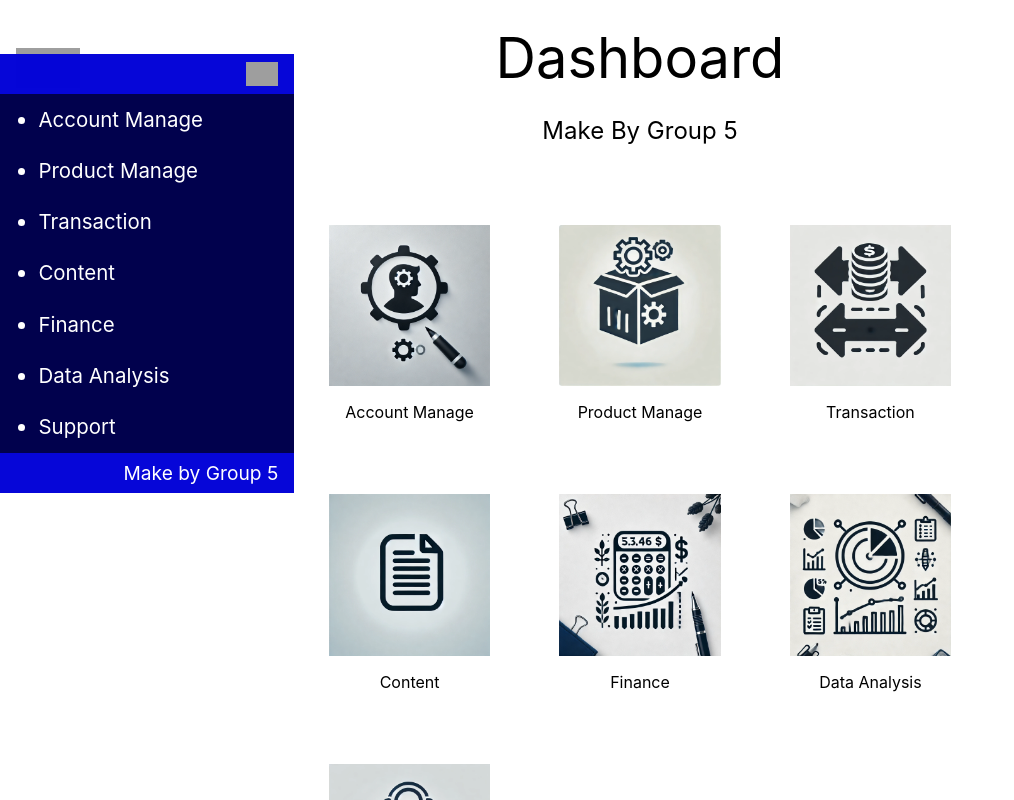
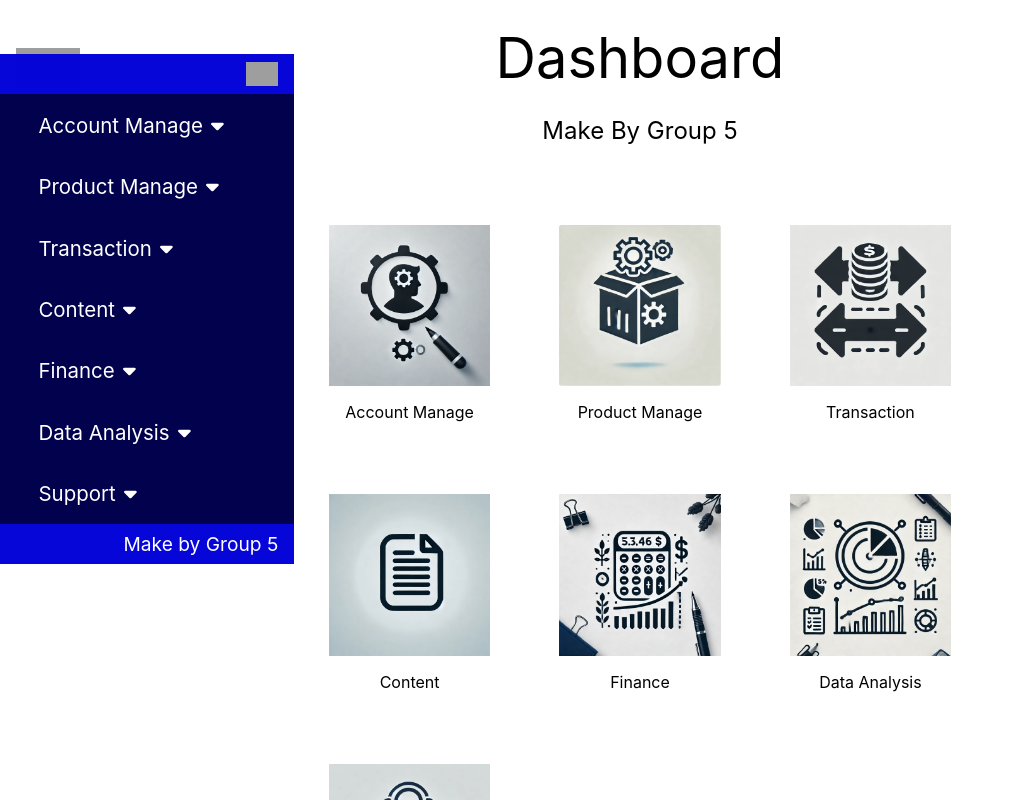
Before and after one commit to SE1868-NJ/SWP391_G5_SE1868, a React (Create React App) app: page / in a window 1280 px wide. Both pictures are taken after a click on the picture 48 px from the left and 68 px from the top of the page. Shown: the top 800 px of the page, without its empty margins (0-1014 px from the left). Built offline with nearby package versions, Linux system fonts and the light colour scheme; grey boxes are pictures that could not be loaded.

Commit message:
Hòa_13/11_Second

```diff
--- a/src/layout/components/Menu/Menu.js
+++ b/src/layout/components/Menu/Menu.js
@@ -1,8 +1,9 @@
 import styles from "./Menu.module.css";
 import { useNavigate } from "react-router-dom";
-import { useState } from "react";
+import { FontAwesomeIcon } from "@fortawesome/react-fontawesome";
+import { faCaretUp } from "@fortawesome/free-solid-svg-icons";
 
-function Menu() {
+function Menu({ handleClickDisplay }) {
   const items = [
     { name: "Account Manage", path: "/account_manage" },
     { name: "Product Manage", path: "/product_manage" },
@@ -19,13 +20,12 @@ function Menu() {
     navigate(item.path);
   };
 
-  let [display, setDisplay] = useState('')
-  const handleClickDisplay = () => {
-    setDisplay('none');
+  const handleClickDisplayss = () => {
+    handleClickDisplay();
   };
 
   return (
-    <div className={styles.wrapper} style={{display: display}}>
+    <div className={styles.wrapper}>
       <div
         style={{
           width: "100%",
@@ -36,24 +36,27 @@ function Menu() {
         }}
       >
         <img
-        onClick={() => handleClickDisplay()}
+          onClick={() => handleClickDisplayss()}
           className={styles.img_sidebar_menu}
           alt="img_sidebar_menu"
           src="/Menu.png"
         />
       </div>
       <div className={styles.sidebar_menu}>
-        <div className={styles.items_sidebar_menu}>
         {items.map((item) => (
           <div key={item.path} className={styles.items_sidebar_menu}>
             <ul className={styles.ul}>
-                <li onClick={() => handleClick(item)} key={item.path}>
+              <li className={styles.li} onClick={() => handleClick(item)} key={item.path}>
                 {item.name}
               </li>
+              <FontAwesomeIcon
+                  className={styles.arrow_in_menu}
+                  icon={faCaretUp}
+                  flip="vertical"
+                />
             </ul>
           </div>
         ))}
-        </div>
       </div>
       <div className={styles.content_sidebar_G5}>Make by Group 5</div>
     </div>
--- a/src/layout/components/Menu/Menu.module.css
+++ b/src/layout/components/Menu/Menu.module.css
@@ -1,4 +1,4 @@
-.wrapper{
+.wrapper {
   position: fixed;
   top: 6.8vh;
   width: 23%;
@@ -8,39 +8,51 @@
     cụ thể là hình Menu có z-index nhỏ hơn sẽ bị đè xuốngxuống */
 }
 
-.img_sidebar_menu{
+.img_sidebar_menu {
   height: 3vh;
   width: 4vh;
   margin-right: 2vh;
   cursor: pointer;
 }
 
-.sidebar_menu{
+.sidebar_menu {
   width: 100%;
   background: rgb(1, 1, 77);
 }
 
-
-.items_sidebar_menu{
+.items_sidebar_menu {
   display: flex;
   flex-direction: column;
   color: white;
   font-size: 1.6vw;
 }
 
-.ul{
+.ul {
   margin-left: 3vw;
   padding: 0;
   line-height: 0.5;
+  /* line-height là khoảng cách giữa các dòng */
+}
+
+.li {
+  display: inline-block;
+  /* Hoặc inline-flex, inline */
+  width: auto; /* Để nội dung xác định chiều rộng */
   cursor: pointer;
-    /* line-height là khoảng cách giữa các dòng */
-
-    &:hover{
+  &:hover {
     text-decoration: underline;
   }
 }
 
-.content_sidebar_G5{
+.arrow_in_menu {
+  margin-left: 1vh;
+  cursor: pointer;
+  position: "absolute";
+  z-index: "10";
+  right: "3vh";
+}
+
+.content_sidebar_G5 {
   display: flex;
   justify-content: end;
   align-items: center;
--- a/src/router/Dashboard.js
+++ b/src/router/Dashboard.js
@@ -32,18 +32,13 @@ function Dashboard() {
   };
 
   let [display, setDisplay] = useState(false);
-  let [forceUpdate, setForceUpdate] = useState(false);
-
   const handleClickDisplay = () => {
       setDisplay(!display);
-      setForceUpdate(!forceUpdate);
   };
 
-  console.log(display)
-  console.log(forceUpdate)
   return (
     <>
-    {display && <Menu/>}
+    {display && <Menu handleClickDisplay ={handleClickDisplay}/>}
       <div className={styles.wrapper}>
         <img
           onClick={() => handleClickDisplay()}
```
Lines whose indentation alone changed are shown as unchanged.
